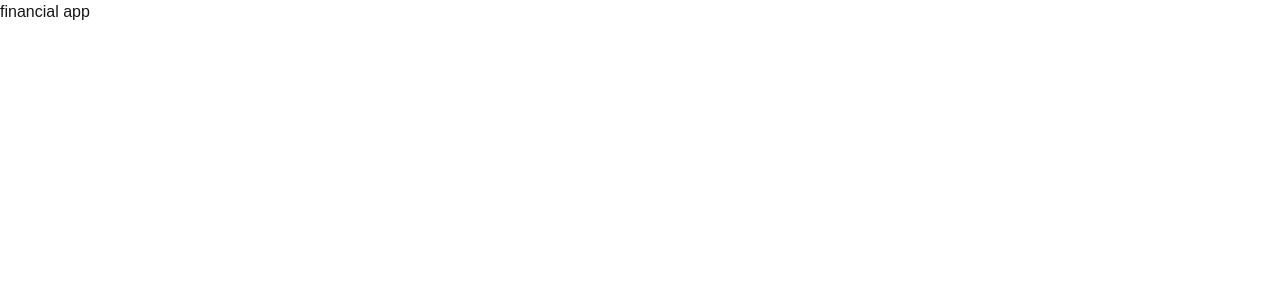
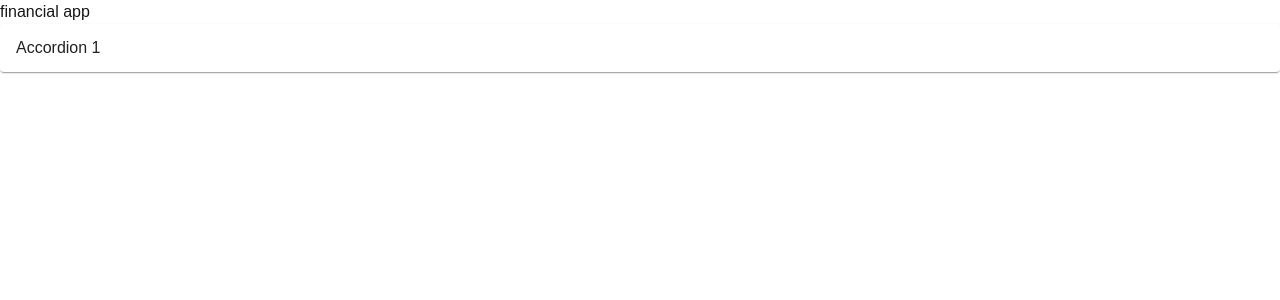
Before and after one commit to jgoldstein130/Financial-App, a Next.js app in the folder financial-app/: page / in a window 1280 px wide. Shown: the top 300 px of the page. Built offline with nearby package versions, Linux system fonts and the light colour scheme.

Commit message:
install material ui

```diff
--- a/financial-app/src/app/page.tsx
+++ b/financial-app/src/app/page.tsx
@@ -1,5 +1,27 @@
+'use client'
+
+// TODO: make this a server component but make a new component for the accordion which is a client component
+
+import Accordion from '@mui/material/Accordion';
+import AccordionDetails from '@mui/material/AccordionDetails';
+import AccordionSummary from '@mui/material/AccordionSummary';
+
 const Home = () => {
-  return <div>financial app</div>;
+  return <div>financial app
+    <Accordion>
+        <AccordionSummary
+          // expandIcon={<ArrowDownwardIcon />}
+          aria-controls="panel1-content"
+          id="panel1-header"
+        >
+          Accordion 1
+        </AccordionSummary>
+        <AccordionDetails>
+            Lorem ipsum dolor sit amet, consectetur adipiscing elit. Suspendisse
+            malesuada lacus ex, sit amet blandit leo lobortis eget.
+        </AccordionDetails>
+      </Accordion>
+  </div>;
 };
 
 export default Home;
```
Also changed, not shown: financial-app/package.json (+9 -6 lines), 1 other file (tests, documents, lock files or other folders).
